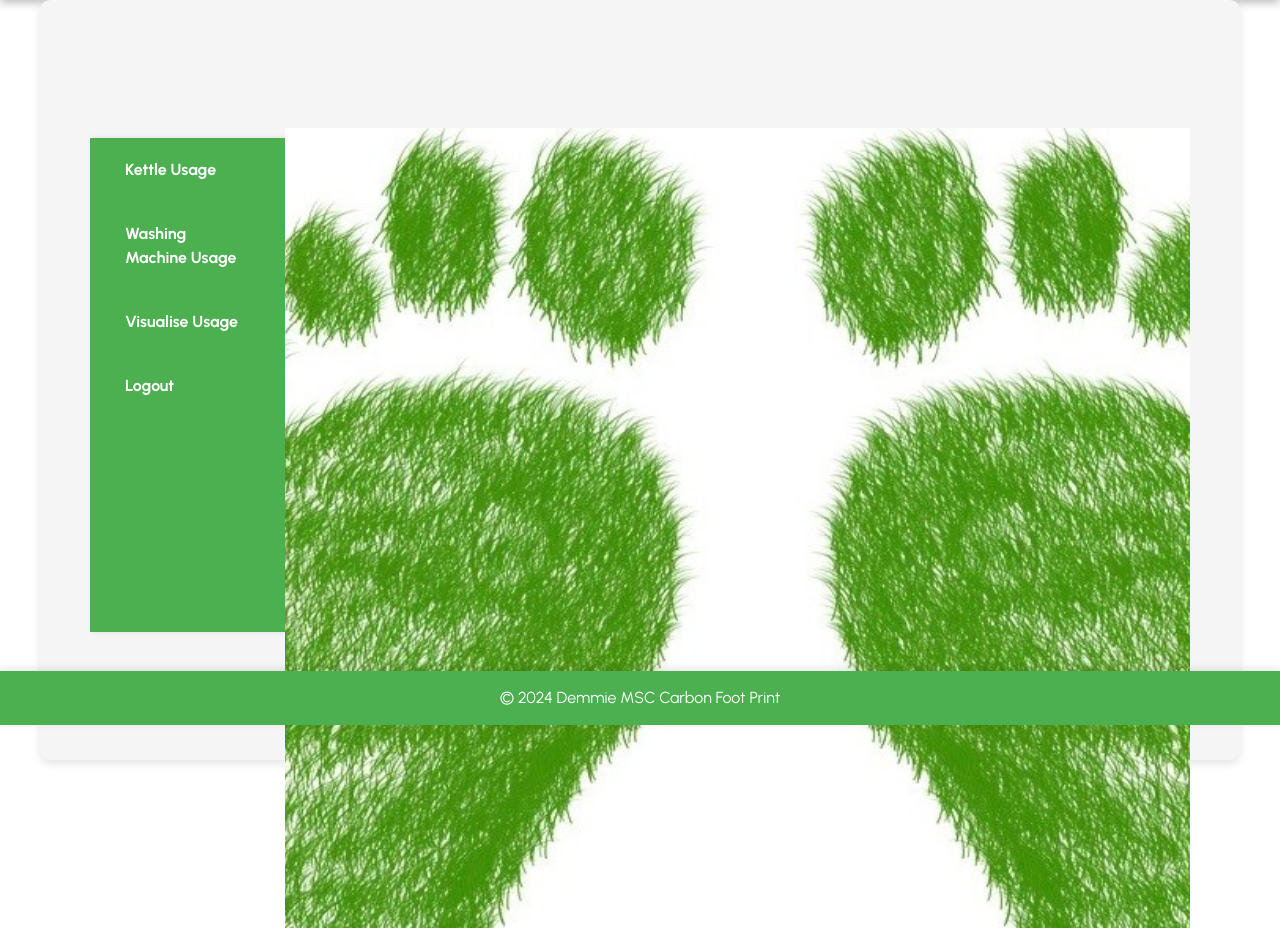
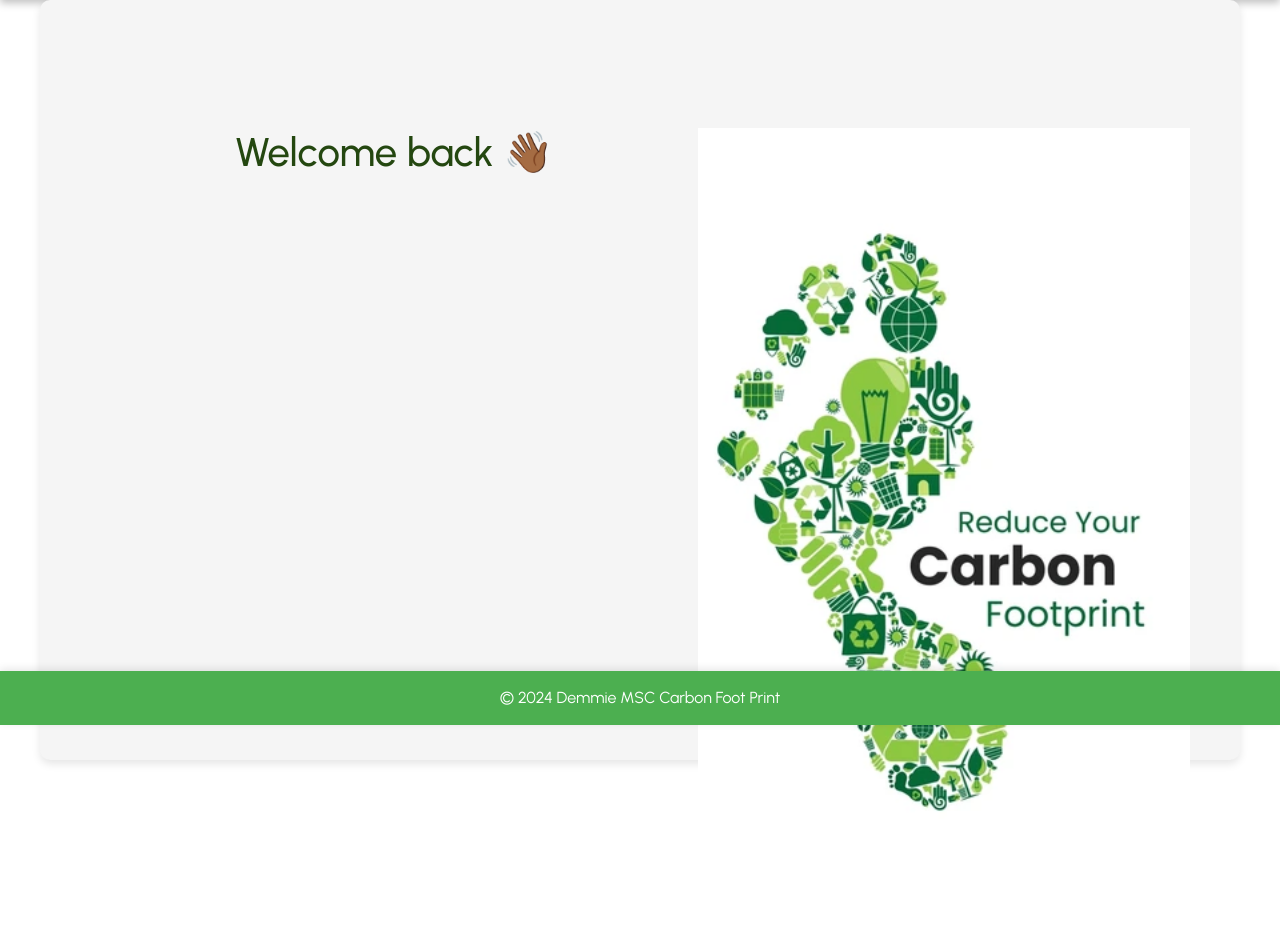
Before and after one commit to adetutulawson/CarbonFootPrintCalc, a Flask app: page /dashboard in a window 1280 px wide; the page is wider, and only the part inside the window is pictured. Shown: the part 75-1003 px from the top of that part. Run offline with Flask 3, Linux system fonts and the light colour scheme; the visitor is signed in with stand-in values (Sample User, id 1).

Commit message:
Update dashboard.html

```diff
--- a/templates/dashboard.html
+++ b/templates/dashboard.html
@@ -1,19 +1,20 @@
 {% extends "base.html" %}
 {% block content %}
 <div class="dashboard-container">
-    <nav class="sidebar">
+    <h1>Welcome back 👋🏾</h1>
+<!--     <nav class="sidebar">
         <ul>
-           <!--<li><a href="{{ url_for('dashboard') }}">Home</a></li>-->
+           <li><a href="{{ url_for('dashboard') }}">Home</a></li>
             <li><a href="{{ url_for('handle_kettle') }}">Kettle Usage</a></li>
             <li><a href="{{ url_for('handle_washing_machine') }}">Washing Machine Usage</a></li>
             <li><a href="{{ url_for('visualize_energy_usage') }}">Visualise Usage</a></li>
 
             <li><a href="{{ url_for('logout') }}">Logout</a></li>
         </ul>
-    </nav>
+    </nav> -->
 
     <div class="main-content">
-        <img src="{{ url_for('static', filename='images/carbon_footprint_image.jpg') }}" alt="Carbon Footprint" class="background-image">
+        <img src="{{ url_for('static', filename='images/cb1.jpg') }}" alt="Carbon Footprint" class="background-image">
     </div>
 </div>
 {% endblock %}
```
